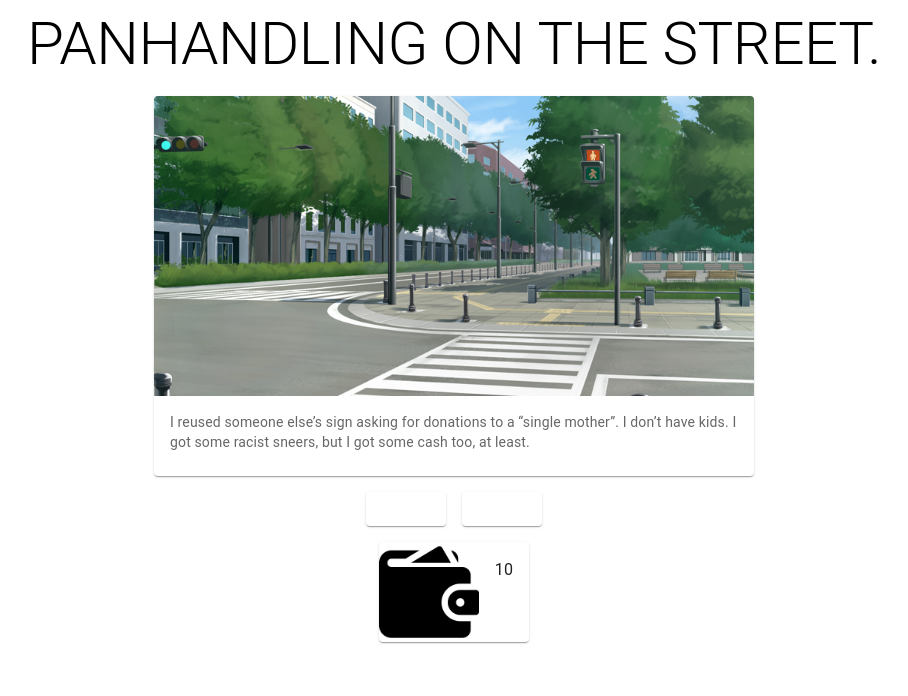
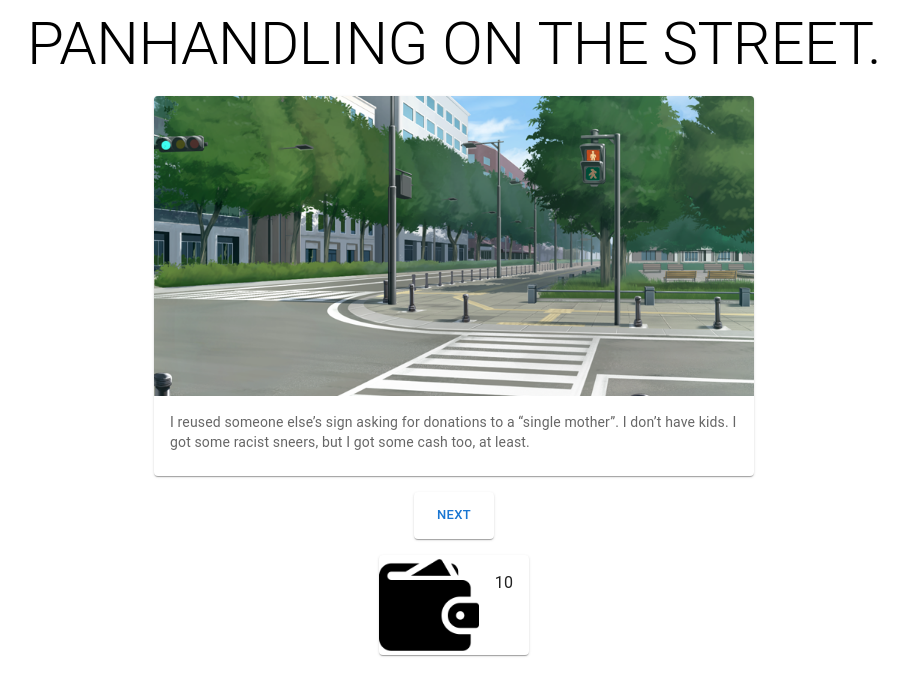
Before and after one commit to clairte/Day-In-A-Life, a React (Create React App) app in the folder client/: page /panhandle in a window 1280 px wide. Shown: the top 696 px of the page, without its empty margins (186-1094 px from the left). Built offline with nearby package versions, Linux system fonts and the light colour scheme.

Commit message:
undated panhandle and steal 2

```diff
--- a/client/src/pages/Panhandle.js
+++ b/client/src/pages/Panhandle.js
@@ -1,6 +1,6 @@
 import React from 'react';
 
-import ResultsPage from '../components/ScenarioPage';
+import ResultsPage from '../components/ResultsPage';
 
 import DayPanhandle from '../images/day_panhandle.png';
 
@@ -10,7 +10,7 @@ function Panhandle (){
         <div>
             <ResultsPage
                 title="PANHANDLING ON THE STREET."
-                scenario="I reused someone else’s sign asking for donations to a “single mother”. I don’t have kids. I got some racist sneers, but I got some cash too, at least."
+                results="I reused someone else’s sign asking for donations to a “single mother”. I don’t have kids. I got some racist sneers, but I got some cash too, at least."
                 image={DayPanhandle}
                 nextRoute="/night"
                 coinValue="10"
--- a/client/src/pages/Steal.js
+++ b/client/src/pages/Steal.js
@@ -1,6 +1,6 @@
 import React from 'react';
 
-import ResultsPage from '../components/ScenarioPage';
+import ResultsPage from '../components/ResultsPage';
 
 import DaySteal from '../images/day_steal.png';
 
@@ -10,7 +10,7 @@ function Steal (){
         <div>
             <ResultsPage
                 title="PANHANDLING ON THE STREET."
-                scenario="I reused someone else’s sign asking for donations to a “single mother”. I don’t have kids. I got some racist sneers, but I got some cash too, at least."
+                results="I reused someone else’s sign asking for donations to a “single mother”. I don’t have kids. I got some racist sneers, but I got some cash too, at least."
                 image={DaySteal}
                 nextRoute="/night"
                 coinValue="0"
```
